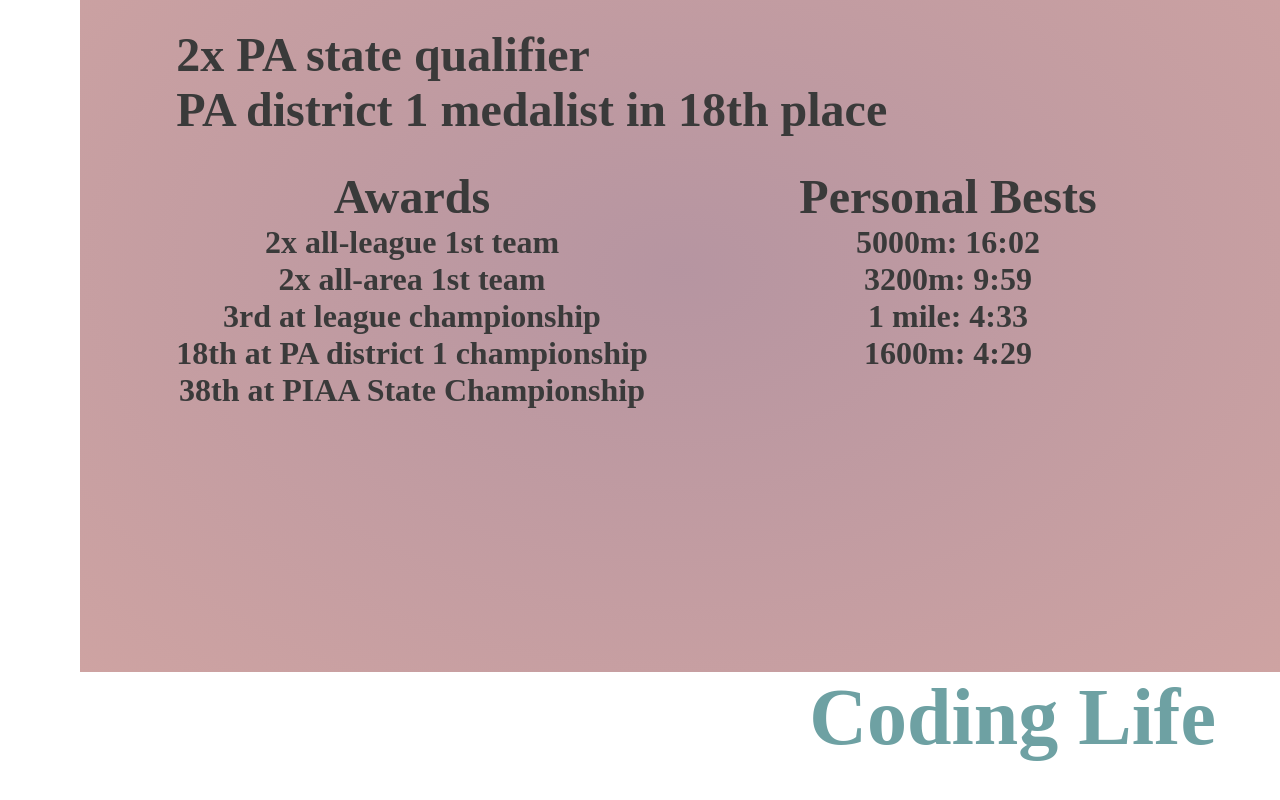
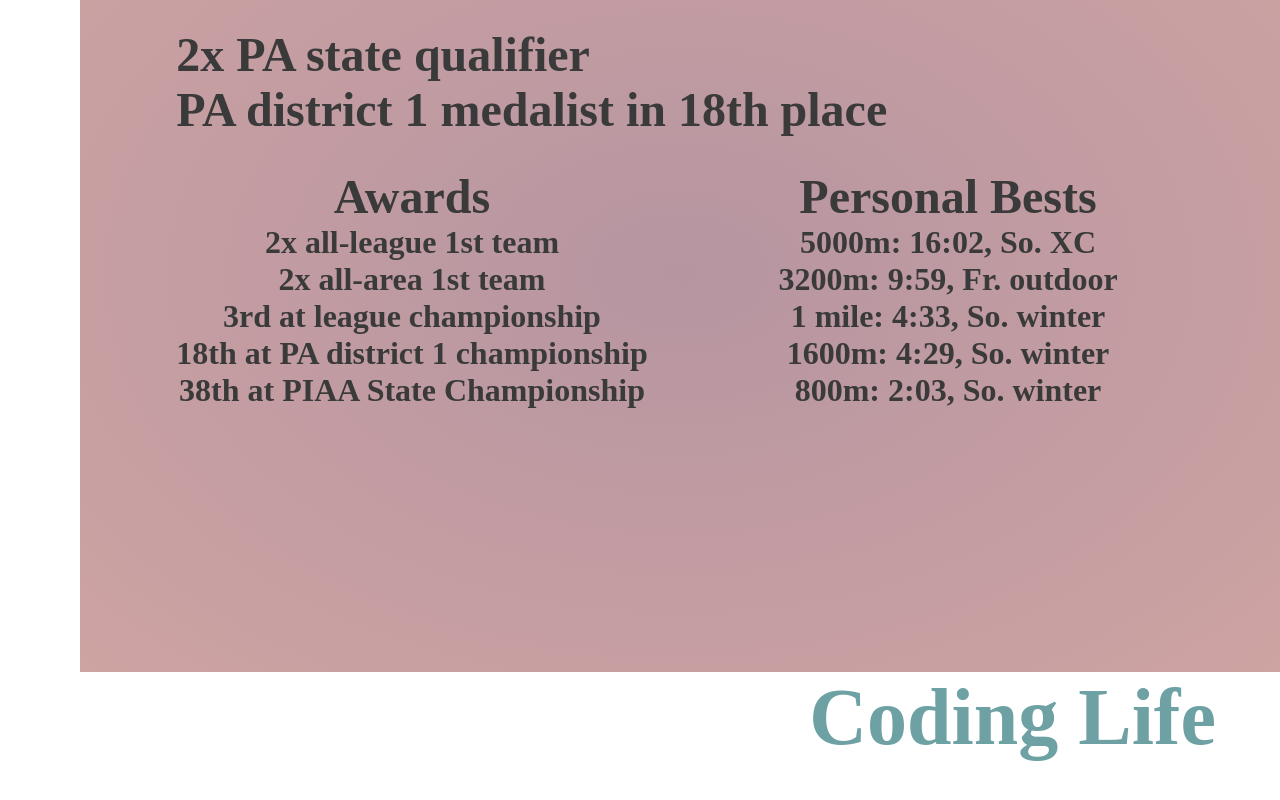
Before and after one commit to tomyyyD/animationExperiment, a plain HTML site: page index.html in a window 1280 px wide. Shown: the part 1669-2469 px from the top of the page. Drawn offline with nearby package versions, Linux system fonts and the light colour scheme; a web font is replaced by a local one.

Commit message:
Update index.html

```diff
--- a/index.html
+++ b/index.html
@@ -122,10 +122,11 @@
                 <div class="horizontalTextContainer">
                     <h2>Personal Bests</h2>
                     <div class="content">
-                        <h4>5000m: 16:02</h4>
-                        <h4>3200m: 9:59</h4>
-                        <h4>1 mile: 4:33</h4>
-                        <h4>1600m: 4:29</h4>
+                        <h4>5000m: 16:02, So. XC</h4>
+                        <h4>3200m: 9:59, Fr. outdoor</h4>
+                        <h4>1 mile: 4:33, So. winter</h4>
+                        <h4>1600m: 4:29, So. winter</h4>
+                        <h4>800m: 2:03, So. winter</h4>
                     </div>
                 </div>
                 <!-- <div class="horizontalTextContainer">
```
